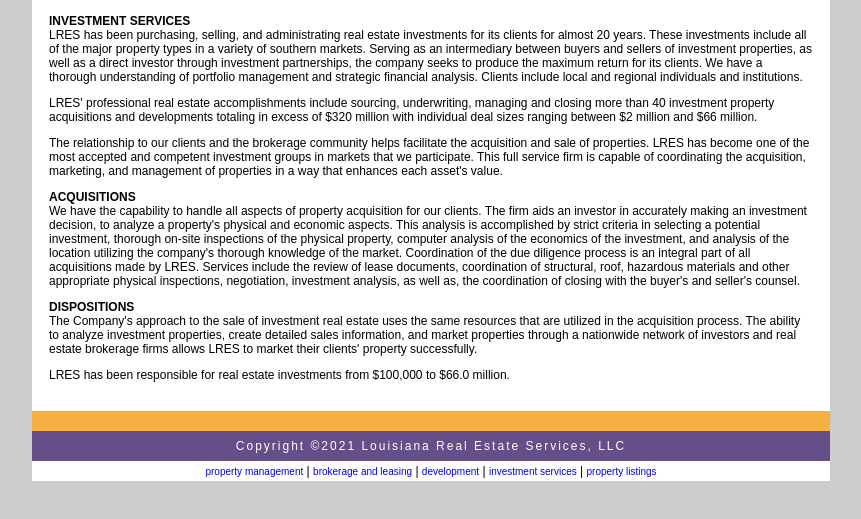
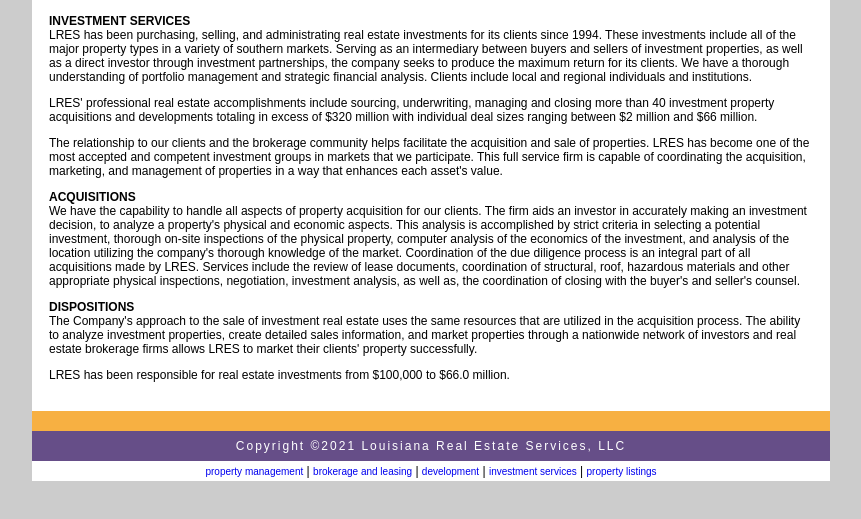
Before and after one commit to lareservices/lareservices, a plain HTML site: page investment.html in a window 1280 px wide. Shown: the part 247-766 px from the top of the page, without its empty margins (209-1070 px from the left). Drawn offline with Linux system fonts and the light colour scheme.

Commit message:
minor web copy change

```diff
--- a/investment.html
+++ b/investment.html
@@ -153,7 +153,7 @@
     <br></td>
     <td height="26" colspan="5"><strong><br>
       INVESTMENT SERVICES</strong><br>
-      LRES has been purchasing, selling, and administrating real estate investments for its clients for almost 20 years. These investments include all of the major property types in a variety of southern markets. Serving as an intermediary between buyers and sellers of investment properties, as well as a direct investor through investment partnerships, the company seeks to produce the maximum return for its clients. We have a thorough understanding of portfolio management and strategic financial analysis. Clients include local and regional individuals and institutions.
+      LRES has been purchasing, selling, and administrating real estate investments for its clients since 1994. These investments include all of the major property types in a variety of southern markets. Serving as an intermediary between buyers and sellers of investment properties, as well as a direct investor through investment partnerships, the company seeks to produce the maximum return for its clients. We have a thorough understanding of portfolio management and strategic financial analysis. Clients include local and regional individuals and institutions.
         <p>LRES' professional real estate accomplishments include sourcing, underwriting, managing and closing more than 40 investment property acquisitions and developments totaling in excess of $320 million with individual deal sizes ranging between $2 million and $66 million. </p>
         <p>The relationship to our clients and the brokerage community helps facilitate the acquisition and sale of properties. LRES has become one of the most accepted and competent investment groups in markets that we participate. This full service firm is capable of coordinating the acquisition, marketing, and management of properties in a way that enhances each asset's value.</p>
         <p><strong>ACQUISITIONS </strong><br>
```
